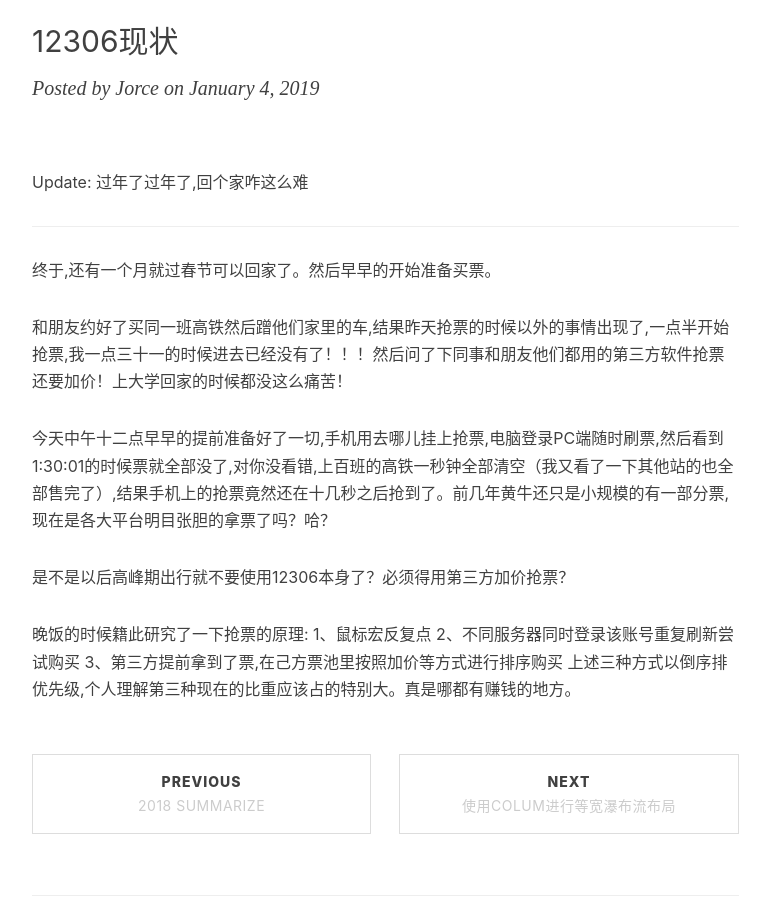
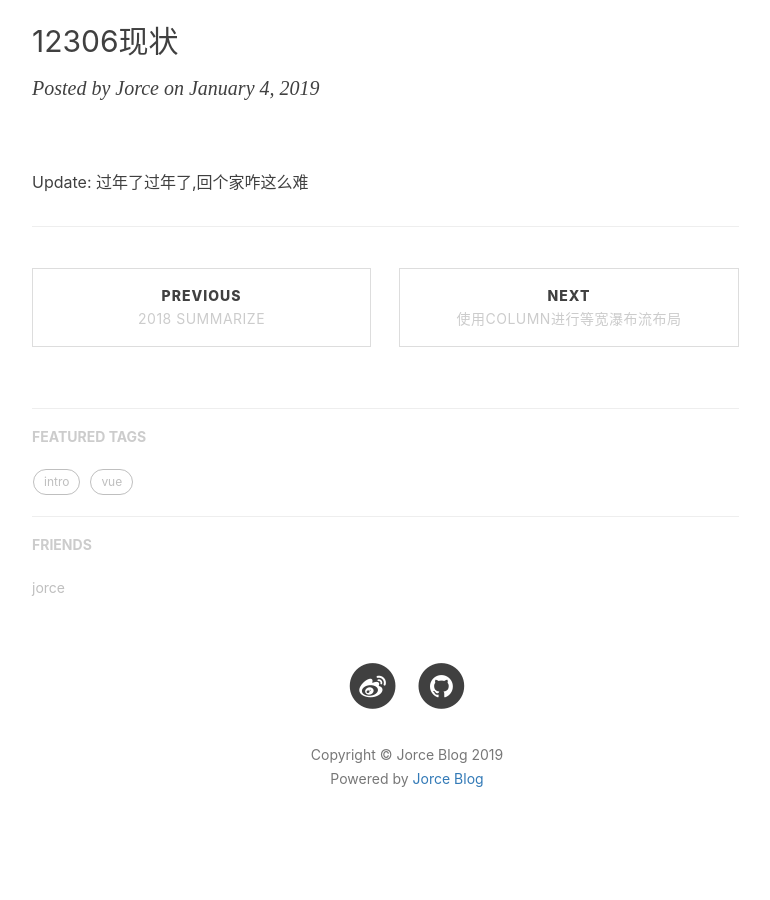
Before and after one commit to Jorce-Li/Jorce-Li.github.io, a Jekyll site: the page built from _posts/2019-01-04-trainTicket.md, in a window 1280 px wide and 900 px high, scrolled down 194 px. Shown: the whole window, without its empty margins (233-1003 px from the left). Built offline with Jekyll 4.4.1, drawn with Linux system fonts in a browser that asks for light colours; nearby versions of some CDN libraries; comment, search, counter and statistics services are not loaded.

Commit message:
update error

```diff
--- a/_posts/2019-01-04-trainTicket.md
+++ b/_posts/2019-01-04-trainTicket.md
@@ -11,7 +11,7 @@ tags:
 Update: 过年了过年了,回个家咋这么难
 
 ---
-终于,还有一个月就过春节可以回家了。然后早早的开始准备买票。
+<!-- 终于,还有一个月就过春节可以回家了。然后早早的开始准备买票。
 
 和朋友约好了买同一班高铁然后蹭他们家里的车,结果昨天抢票的时候以外的事情出现了,一点半开始抢票,我一点三十一的时候进去已经没有了！！！然后问了下同事和朋友他们都用的第三方软件抢票还要加价！上大学回家的时候都没这么痛苦！
 
@@ -23,4 +23,4 @@ Update: 过年了过年了,回个家咋这么难
 1、鼠标宏反复点
 2、不同服务器同时登录该账号重复刷新尝试购买
 3、第三方提前拿到了票,在己方票池里按照加价等方式进行排序购买
-上述三种方式以倒序排优先级,个人理解第三种现在的比重应该占的特别大。真是哪都有赚钱的地方。
+上述三种方式以倒序排优先级,个人理解第三种现在的比重应该占的特别大。真是哪都有赚钱的地方。 -->
--- a/_posts/2019-01-05-columnCss.md
+++ b/_posts/2019-01-05-columnCss.md
@@ -1,6 +1,6 @@
 ---
 layout: post
-title: "使用colum进行等宽瀑布流布局"
+title: "使用column进行等宽瀑布流布局"
 subtitle: '瀑布流'
 author: "Jorce"
 header-style: text
```
